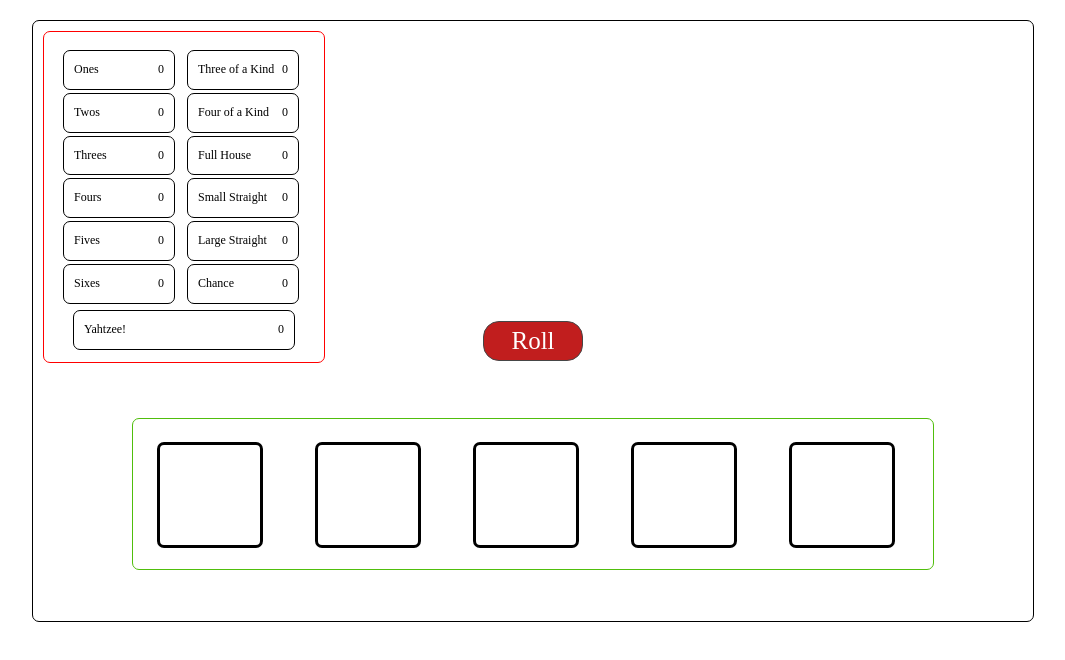
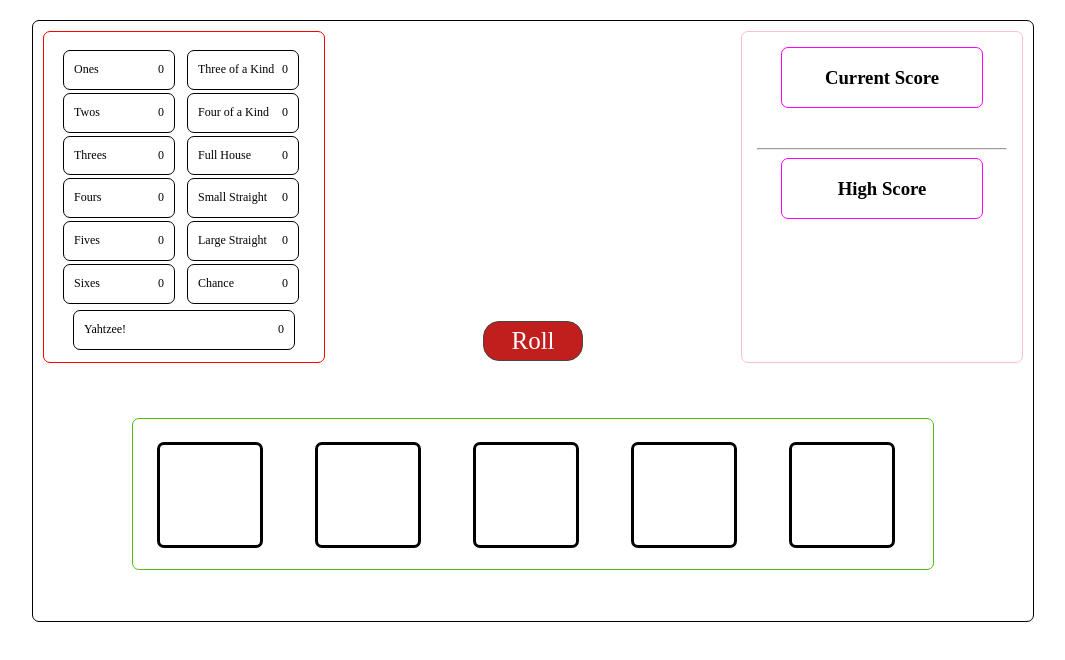
Before and after one commit to shoshaikh7/yahtzee, a plain HTML site: page index.html in a window 1280 px wide. Shown: the whole page, without its empty margins (107-1172 px from the left). Drawn offline with nearby package versions, Linux system fonts and the light colour scheme.

Commit message:
added basic html structure of scoreboard

```diff
--- a/index.html
+++ b/index.html
@@ -10,6 +10,28 @@
 
 <body>
   <div id="game-board">
+    <!-- Score Board Start -->
+    <div id="score-board">
+      <div id="current-score-wrapper">
+        <div class="score-title">
+          <h3>Current Score</h3>
+        </div>
+        <div class="score-content">
+          <h4></h4>
+        </div>
+      </div>
+      <hr>
+      <div id="high-score-wrapper">
+        <div class="score-title">
+          <h3>High Score</h3>
+        </div>
+        <div class="score-content">
+          <h4></h4>
+        </div>
+      </div>
+    </div>
+    <!-- Score Board End -->
+    <!-- ***************************************************** -->
     <!-- Category Board Start -->
     <div id="category-board">
       <div id="left-column">
--- a/js/script.js
+++ b/js/script.js
@@ -115,6 +115,11 @@ var checkOnes = function() {
 // Check categories
 var getScore = function () {
   checkOnes();
+  // checkTwos();
+  // checkThrees();
+  // checkFours();
+  // checkFives();
+  // checkSixes();
 };
 
 
--- a/styles/stylesheet.css
+++ b/styles/stylesheet.css
@@ -12,7 +12,9 @@
   position: relative;
 }
 /*Game Board End*/
+
 /* ***************************************************** */
+
 /*Category Board Start*/
 #category-board {
   border: 1px solid red;
@@ -46,12 +48,12 @@
 
 }
 
+.category-used {
+  border: 1px solid red;
+}
+
 .highlight {
   background-color: rgba(72, 222, 20, 0.66);
-}
-
-.category-used {
-  border: 1px solid red;
 }
 
 #left-column {
@@ -74,7 +76,9 @@
 
 
 /*Category Board End*/
+
 /* ***************************************************** */
+
 /*Roller Button Start*/
 #roll-wrap {
 
@@ -99,7 +103,37 @@
   border: 1px solid rgb(106, 97, 99);
 }
 /*Roller Button End*/
+
 /* ***************************************************** */
+
+/*Score Board Start*/
+#score-board {
+  border: 1px solid pink;
+  width: 250px;
+  height: 300px;
+  padding: 15px;
+  margin: 10px;
+  text-align: center;
+  float: right;
+  display: inline-block;
+
+}
+
+.score-title {
+  border: 1px solid magenta;
+  width: 200px;
+  margin: 0 auto;
+}
+
+.score-content h4{
+  margin-top: 40px;
+  font-size: 20px;
+}
+
+/*Score Board End*/
+
+/* ***************************************************** */
+
 /*Dice Board Start*/
 #dice-board {
   border: 1px solid rgb(80, 190, 12);
@@ -131,4 +165,5 @@
 
 
 /*Dice Board End*/
+
 /* ***************************************************** */
```
